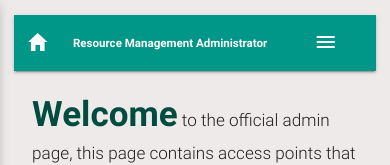
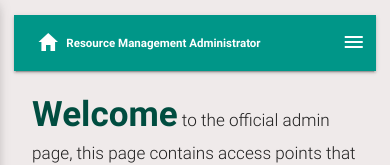
Before and after one commit to Asipita/alc_web_intermediate_task, a website: page public/index.html in a window 390 px wide. Shown: the top 165 px of the page. Drawn offline with Linux system fonts and the light colour scheme; files whose address does not match are found by name.

Commit message:
little bug with responsiveness

```diff
--- a/public/index.html
+++ b/public/index.html
@@ -33,7 +33,7 @@
 
             <nav class="nav teal" id="navbar">
                 <p class="madmin hide-on-med-and-down">Resource management administrator</p>
-                <p class="madmin hide-on-large-only flow-text row"> <a href="index.html col s2"><i class="ion-android-home left"></a></i> <small class="col s8">Resource Management Administrator</small> <i class="col s2 ion-android-menu right bar_menu"></i></p>
+                <p class="madmin hide-on-large-only flow-text row"> <a href="index.html" class="col s1"><i class="ion-android-home left"></a></i> <small class="col s10">Resource Management Administrator</small> <i class="col s1 ion-android-menu right bar_menu"></i></p>
 
             </nav>
             <nav class="teal row card hidden_links">
```
